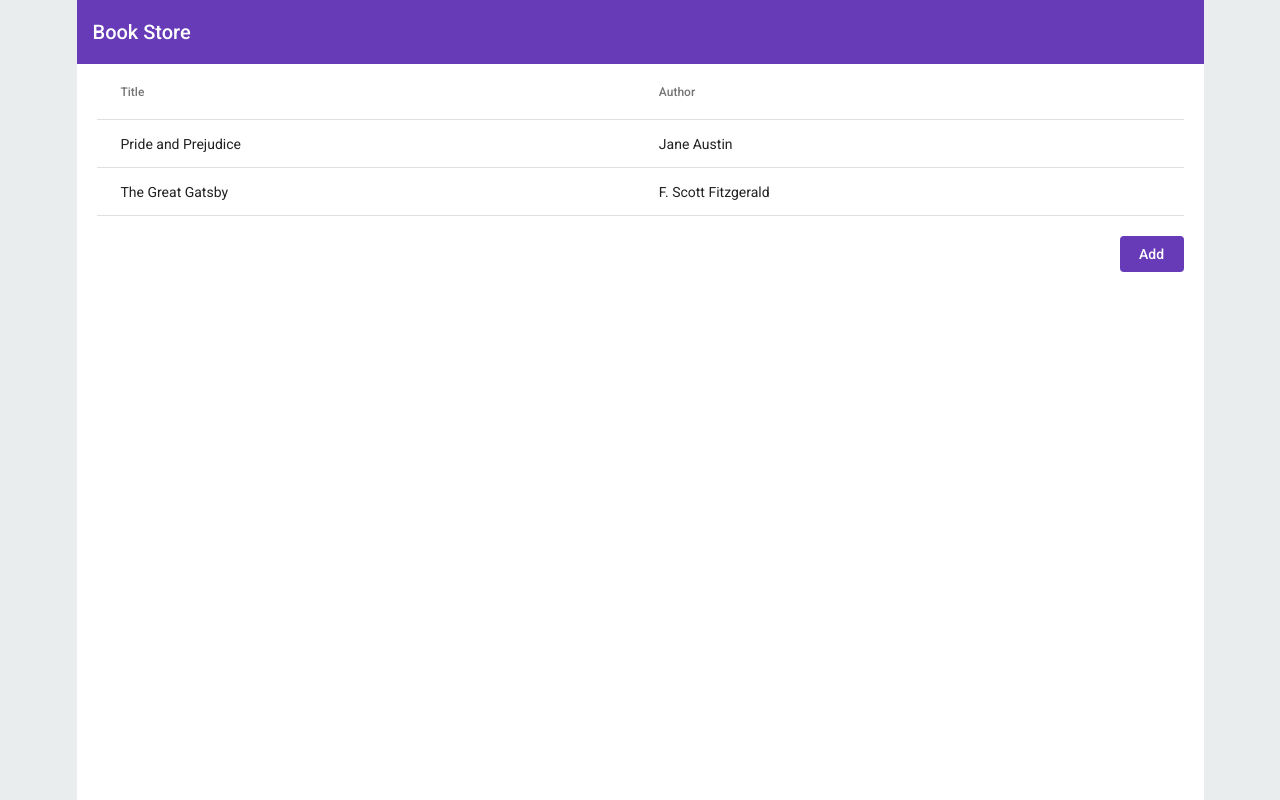
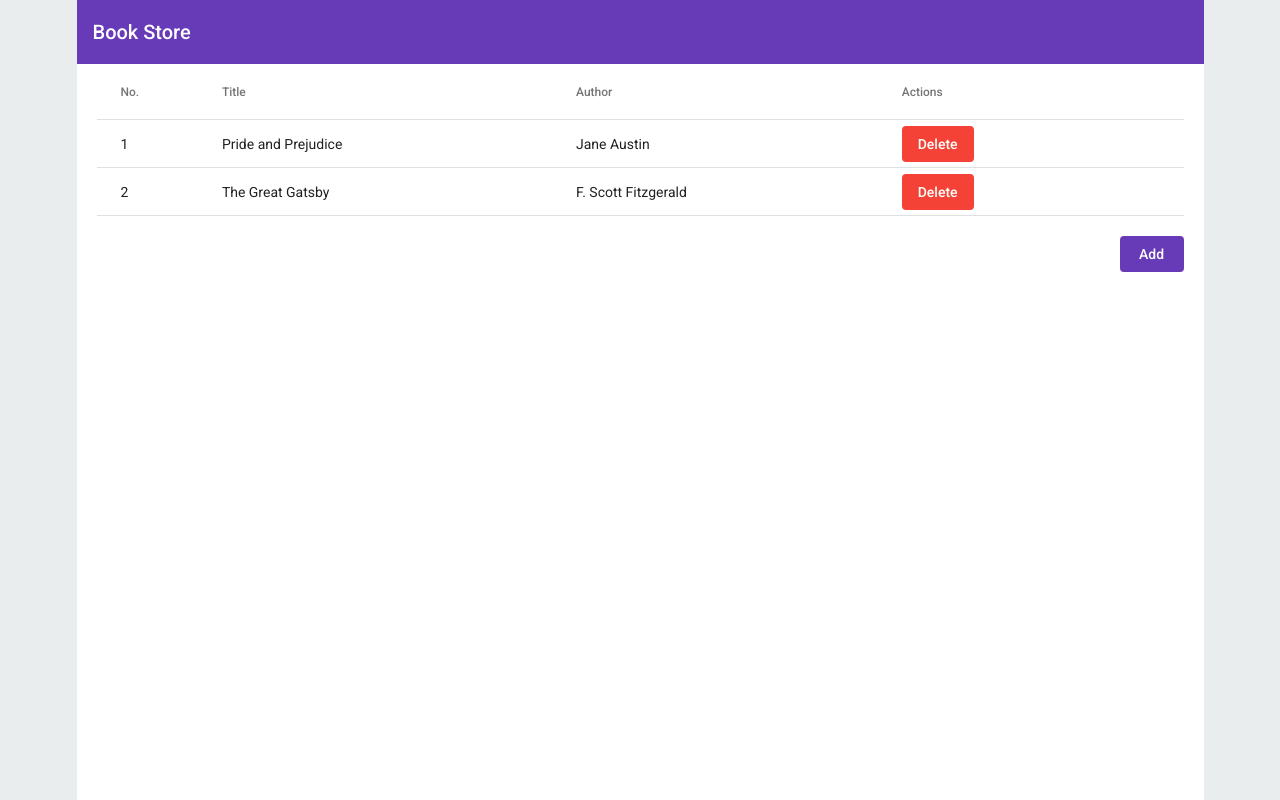
Before and after one commit to JingleMeow/AngularJsPractice, an Angular app in the folder BookStore/: page /booklist in a window 1280 px wide. Built offline with nearby package versions, Linux system fonts and the light colour scheme.

Commit message:
Add delete action.

```diff
--- a/BookStore/src/app/components/book-list/book-list.component.html
+++ b/BookStore/src/app/components/book-list/book-list.component.html
@@ -1,4 +1,8 @@
 <table mat-table class="bookList" [dataSource]="bookList">
+    <ng-container matColumnDef="No.">
+        <th mat-header-cell *matHeaderCellDef>No.</th>
+        <td mat-cell *matCellDef="let i=index"> {{i + 1}} </td>
+    </ng-container>
     <ng-container matColumnDef="title">
         <th mat-header-cell *matHeaderCellDef>Title</th>
         <td mat-cell *matCellDef="let book"> {{book.title}} </td>
@@ -7,6 +11,12 @@
         <th mat-header-cell *matHeaderCellDef>Author</th>
         <td mat-cell *matCellDef="let book"> {{book.author}} </td>
     </ng-container>
+    <ng-container matColumnDef="actions">
+        <th mat-header-cell *matHeaderCellDef>Actions</th>
+        <td mat-cell *matCellDef="let i=index">
+            <button mat-flat-button color="warn" (click)="onDelete(i)">Delete</button>
+        </td>
+    </ng-container>
 
     <tr mat-header-row *matHeaderRowDef="displayedColumns"></tr>
     <tr mat-row *matRowDef="let row; columns: displayedColumns;"></tr>
--- a/BookStore/src/app/components/book-list/book-list.component.ts
+++ b/BookStore/src/app/components/book-list/book-list.component.ts
@@ -9,14 +9,17 @@ import { BookService } from 'src/app/services/book.service';
 })
 export class BookListComponent implements OnInit {
   bookList: Book[] = [];
-  bookService: BookService;
-  displayedColumns: string[] = ['title', 'author'];
+  displayedColumns: string[] = ['No.', 'title', 'author', 'actions'];
 
-  constructor(bookService: BookService) {
-    this.bookService = bookService;
+  constructor(private bookService: BookService) {
   }
 
   ngOnInit() {
     this.bookList = this.bookService.getAllBooks();
   }
+
+  onDelete(index: number) {
+    this.bookService.deleteBook(index);
+    this.bookList = this.bookService.getAllBooks();
+  }
 }
--- a/BookStore/src/app/services/book.service.ts
+++ b/BookStore/src/app/services/book.service.ts
@@ -9,12 +9,16 @@ export class BookService {
   constructor() { }
 
   getAllBooks(): Book[] {
-    return books;
+    return [...books];
   }
 
   addBook(title: string, author: string): void {
     let newBook = new Book(title, author);
     books.push(newBook);
+  }
+
+  deleteBook(index: number): void {
+    books.splice(index, 1);
   }
 }
 
```
